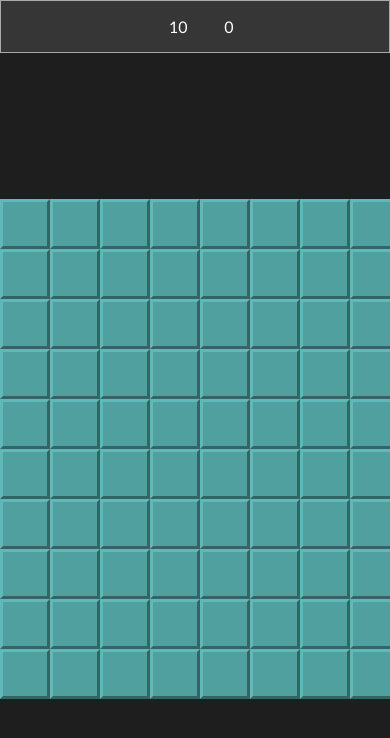
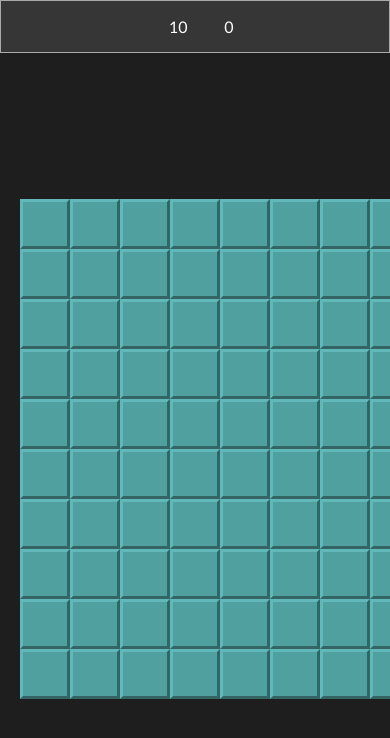
Before and after one commit to gagikpog/minesweeper_js, a Next.js app: page / in a window 390 px wide. Shown: the top 738 px of the page. Built offline with nearby package versions, Linux system fonts and the light colour scheme; a web font is replaced by a local one.

Commit message:
fix mobile scroll

```diff
--- a/pages/home.tsx
+++ b/pages/home.tsx
@@ -53,9 +53,9 @@ export default function Home() {
         <>
             <div className={`tw-h-full tw-w-full tw-flex ${ isPhone ? 'tw-flex-col-reverse' : 'tw-flex-col'}`}>
                 <Header />
-                <main className='tw-flex tw-w-full tw-h-full tw-min-h-full  tw-items-center tw-justify-center' style={ {'--game-items-size': blockSize.value} }>
-                    <div className='tw-max-w-full tw-max-h-full' >
-                        <div className="scroll-container">
+                <main className='tw-flex tw-w-full tw-h-full tw-min-h-0  tw-items-center tw-justify-center' style={ {'--game-items-size': blockSize.value} }>
+                    <div className='tw-max-w-full tw-max-h-full tw-flex' >
+                        <div className="scroll-container tw-p-20">
                             <View
                                 style={{ width: `${blockSize.value * width}px` }}
                                 size={blockSize.value}
--- a/styles/main.scss
+++ b/styles/main.scss
@@ -12,7 +12,6 @@
 }
 
 .scroll-container {
-    width: 100%;
     overflow: scroll;
 }
 
--- a/styles/twExtended.css
+++ b/styles/twExtended.css
@@ -36,16 +36,16 @@
   max-height: 0;
 }
 .tw-min-w-full {
-  max-width: 100%;
+  min-width: 100%;
 }
 .tw-min-h-full {
-  max-height: 100%;
+  min-height: 100%;
 }
 .tw-min-w-0 {
-  max-width: 0;
+  min-width: 0;
 }
 .tw-min-h-0 {
-  max-height: 0;
+  min-height: 0;
 }
 :root {
   --transition-default-time: 1s;
--- a/styles/twExtended.less
+++ b/styles/twExtended.less
@@ -46,16 +46,16 @@
 
 .tw-min {
     &-w-full {
-        max-width: 100%;
+        min-width: 100%;
     }
     &-h-full {
-        max-height: 100%;
+        min-height: 100%;
     }
     &-w-0 {
-        max-width: 0;
+        min-width: 0;
     }
     &-h-0 {
-        max-height: 0;
+        min-height: 0;
     }
 }
 
```
